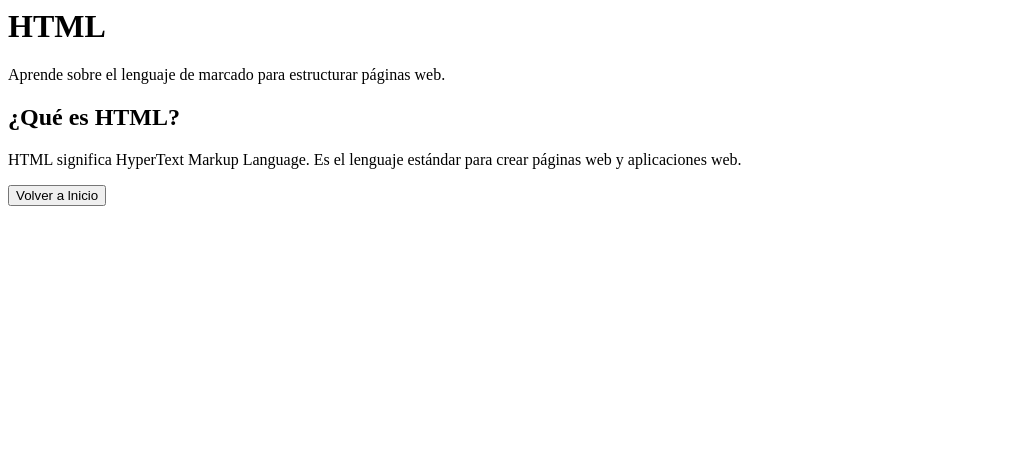
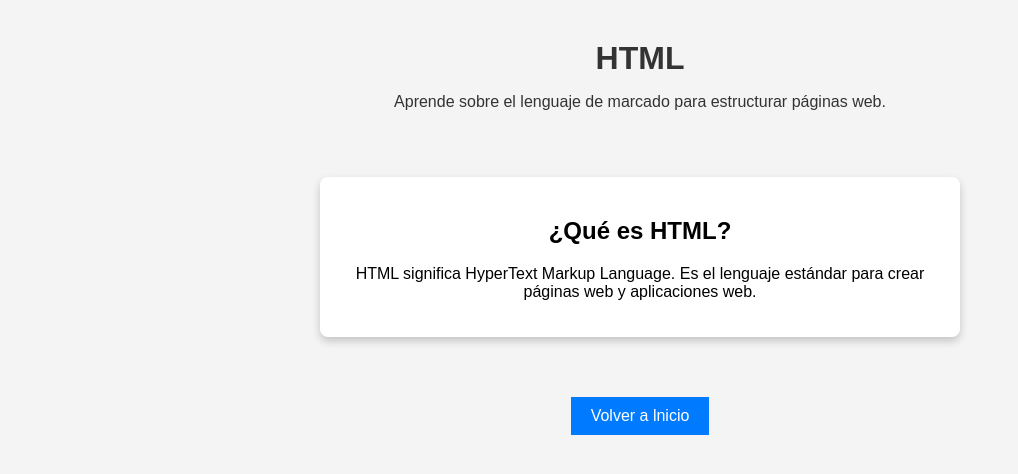
Before and after one commit to STjuan/HTML, a plain HTML site: page html.html in a window 1280 px wide. Shown: the whole page, without its empty margins (0-1018 px from the left). Drawn offline with Linux system fonts and the light colour scheme.

Commit message:
Update html.html

```diff
--- a/html.html
+++ b/html.html
@@ -4,7 +4,7 @@
 
 <meta name="viewport" content="width=device-width, initial scale=1.0">
 <title>c Qué es HTML?</title>
-<link rel="stylesheet" href="./c Qué es HTML__files/styles.css">
+<link rel="stylesheet" href="styles.css">
 </head>
 <body>
 <header>
```
